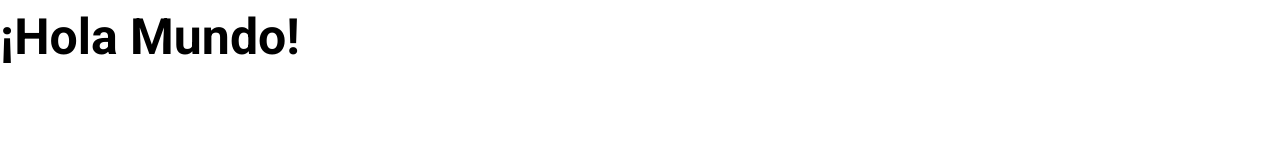
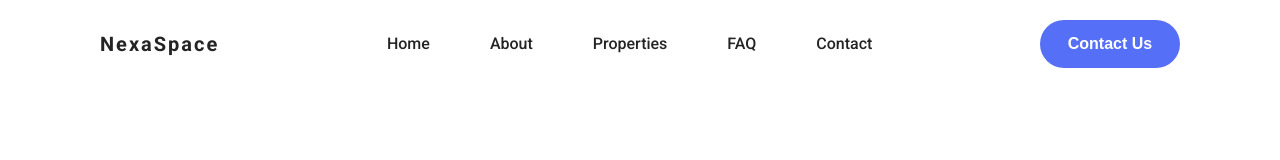
Before and after one commit to JCodeLabs/NexaSpace, a plain HTML site: page index.html in a window 1280 px wide. Shown: the top 160 px of the page. Drawn offline with nearby package versions, Linux system fonts and the light colour scheme.

Commit message:
Crea el header con sus estilos / Agrega la funcion sticky del header

```diff
--- a/assets/css/styles.css
+++ b/assets/css/styles.css
@@ -1,5 +1,11 @@
 /* ============ custom properties ============ */
 :root{
+  /* colors */
+  --accent: #556ff6;
+  --black: #242424;
+  --gray: #e0e0e0;
+
+
   --primary--font-family: "Roboto", sans-serif;
 }
 
@@ -20,6 +26,7 @@ html{
 }
 
 body{
+  min-height: 500vh;
   font-size: 1.6rem;
   line-height: 1.5;
 }
@@ -76,3 +83,127 @@ h6{
 small{
   font-size: 1.28rem;
 }
+
+/* ============ utilities styles ============ */
+section{
+  min-width: 100%;
+  min-height: 100vh;
+  background-size: cover;
+  background-repeat: no-repeat;
+  background-position: center center;
+}
+
+
+
+/* ============ header styles ============ */
+header {
+  position: fixed;
+  z-index: 999;
+  top: 0;
+  left: 0;
+  width: 100%;
+  display: flex;
+  justify-content: space-between;
+  align-items: center;
+  padding: 2rem 10rem;
+  border-bottom: .1rem rgba(0, 0, 0, 0) solid;
+  transition: all .5s ease-in-out;
+}
+
+header.sticky{
+  background-color: #fff;
+  border-bottom: .1rem rgba(0, 0, 0, .548) solid;
+  padding: 1.5rem 10rem;
+}
+
+/* logo */
+.brand{
+  color: var(--black);
+  font-size: 2rem;
+  font-weight: 700;
+  letter-spacing: .2rem;
+  transition: all 0.5s ease-in-out;
+}
+
+.brand:hover{
+  color: var(--accent);
+}
+
+/* menu */
+.menu{
+  position: relative;
+  display: flex;
+  justify-content: center;
+  align-items: center;
+}
+
+.menu a{
+  color: var(--black);
+  /* font-size: 2.4rem; */
+  font-weight: 500;
+  margin: 0 2rem;
+  padding: 0 1rem;
+  position: relative;
+  transition: color 0.3s ease-in-out;
+}
+
+.menu a:hover{
+  color: var(--accent);
+}
+
+.menu a::before{
+  content: "";
+  position: absolute;
+  top: 100%;
+  left: 0px;
+  width: 100%;
+  height: .4rem;
+  border-radius: 2.5rem;
+  background-color: var(--accent);
+  transform: scaleX(0);
+  transition: transform 0.3s ease-in-out;
+}
+
+.menu a:hover::before{
+  transform: scaleX(1);
+}
+
+.btn{
+  color: #fff;
+  font-size: 2.5rem;
+  cursor: pointer;
+  display: none;
+}
+
+/* Contact us button */
+.btn-2{
+  align-items: center;
+  background-color: var(--accent);
+  border: none;
+  /* border: .2rem solid #06f; */
+  border-radius: 3.2rem;
+  color: #fff;
+  cursor: pointer;
+  display: inline-flex;
+  fill: #000;
+  font-size: 1.6rem;
+  font-weight: 600;
+  height: 4.8rem;
+  justify-content: center;
+  line-height: 2.4rem;
+  width: 14rem;
+  padding: 0 1.7rem;
+  text-align: center;
+  transition: all 0.3s ease-in-out;
+}
+
+.btn-2:focus{
+  color: #171e29;
+}
+
+.btn-2:hover,
+.btn-2:active{
+  background-color: #3385ff;
+  border: #3385ff;
+  fill: #06f;
+}
--- a/assets/js/main.js
+++ b/assets/js/main.js
@@ -0,0 +1,22 @@
+/*=============== add sticky class ===============*/
+const headerTag = document.querySelector('header');
+
+window.addEventListener('scroll', () => {
+  headerTag.classList.toggle("sticky", window.scrollY > 60);
+});
+
+
+/*=============== show and hide menu ===============*/
+const menu = document.querySelector('.menu');
+const showMenu = document.querySelector('.show-menu');
+const closeMenu = document.querySelector('.close-menu');
+
+// show menu
+showMenu.addEventListener('click', () => {
+  menu.classList.add('active');
+});
+
+// close menu
+closeMenu.addEventListener('click', () => {
+  menu.classList.remove('active');
+});
--- a/index.html
+++ b/index.html
@@ -30,11 +30,29 @@
     <link rel="stylesheet" href="assets/css/styles.css" />
   </head>
   <body>
-    <h1>¡Hola Mundo!</h1>
-
-
-
-
+    <header>
+      <a href="index.html" class="brand">NexaSpace</a>
+      <div class="menu">
+        <div class="btn">
+          <i class="fas fa-times close-menu"></i>
+        </div>
+        <a href="index.html">Home</a>
+        <a href="index.html#about">About</a>
+        <a href="property.html">Properties</a>
+        <a href="index.html#FAQ">FAQ</a>
+        <a href="contact.html">Contact</a>
+      </div>
+      <button
+        type="button"
+        class="btn-2 btn-visible"
+        onclick="window.location.href='contact.html'"
+      >
+        Contact Us
+      </button>
+      <div class="btn">
+        <i class="fas fa-bars show-menu"></i>
+      </div>
+    </header>
 
     <!-- parallax effect -->
     <script src="https://cdn.jsdelivr.net/npm/simple-parallax-js@5.5.1/dist/simpleParallax.min.js"></script>
```
